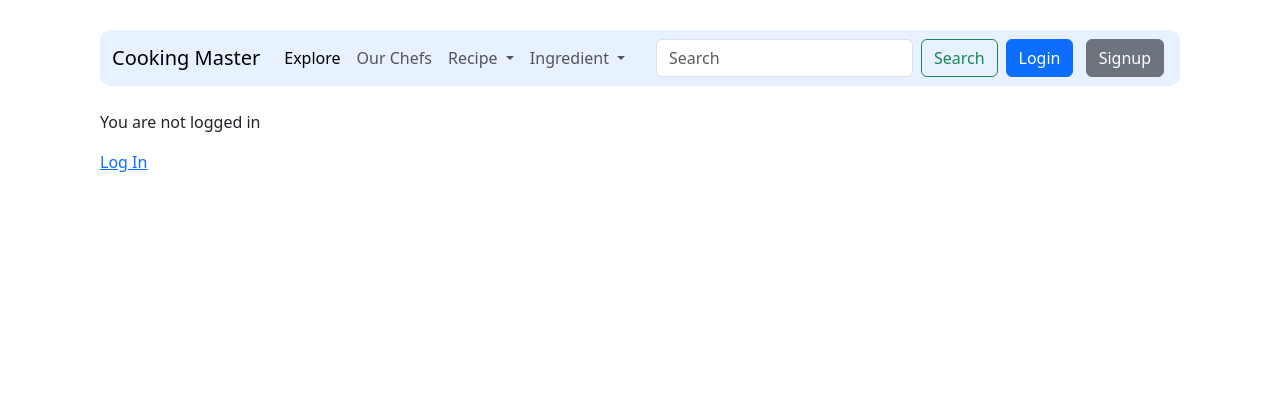
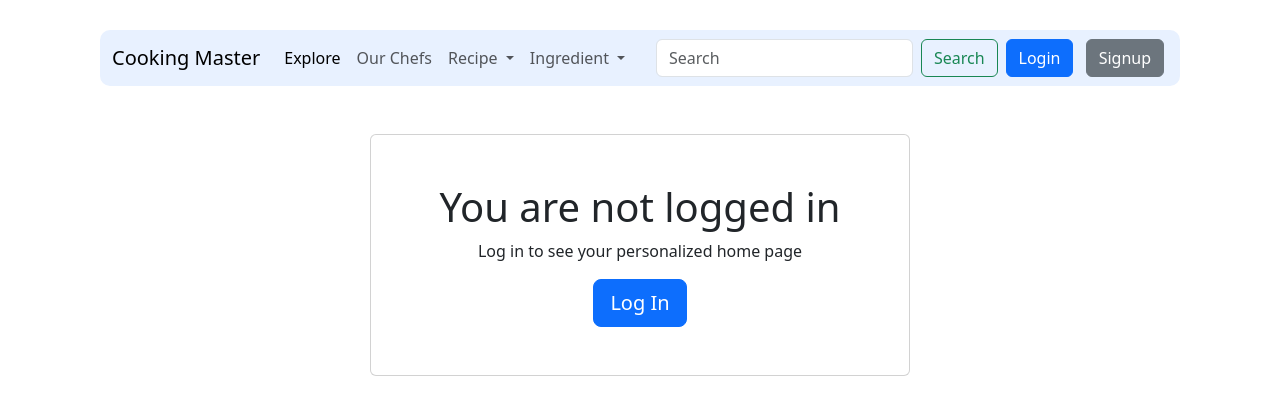
Before and after one commit to arcs50/SWE-Spring-2024, a Django app: page /user_account/home/ in a window 1280 px wide. Shown: the top 415 px of the page. Run offline with Django 5.2, Linux system fonts and the light colour scheme; some libraries are stand-ins or nearby versions.

Commit message:
bg-color-change and dropdown-fix

```diff
--- a/recipeApp/templates/subhomepage.html
+++ b/recipeApp/templates/subhomepage.html
@@ -6,6 +6,10 @@
 {% endblock title %}
 
 {% block style %}
+
+        .row {
+            background-color: #e8f1ff;
+        }
 
 {% endblock style %}
 
--- a/userAccount/templates/home.html
+++ b/userAccount/templates/home.html
@@ -11,7 +11,10 @@ Hi {{ user.email }}!
   <button type="submit">Log Out</button>
 </form>
 {% else %}
-<p>You are not logged in</p>
-<a href="{% url 'login' %}">Log In</a>
+<div class="card mx-auto mt-4 p-md-5 align-items-center" style="width:50%;">
+  <h1 class="text-center">You are not logged in</h1>
+  <p>Log in to see your personalized home page</p>
+  <a class="btn btn-lg btn-block btn-primary" href="{% url 'login' %}">Log In</a>
+</div>
 {% endif %}
 {% endblock %}
```
Also changed, not shown: userAccount/templates/base.html (deleted, +0 -21 lines), userAccount/templates/registration/login.html (+0 -11 lines).
